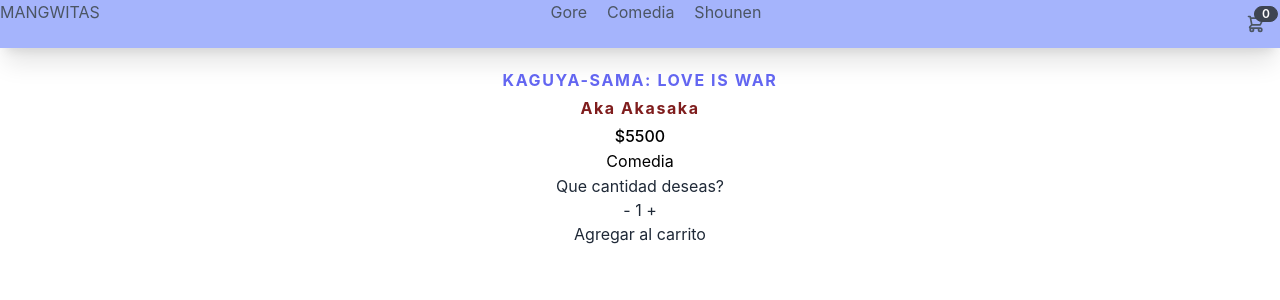
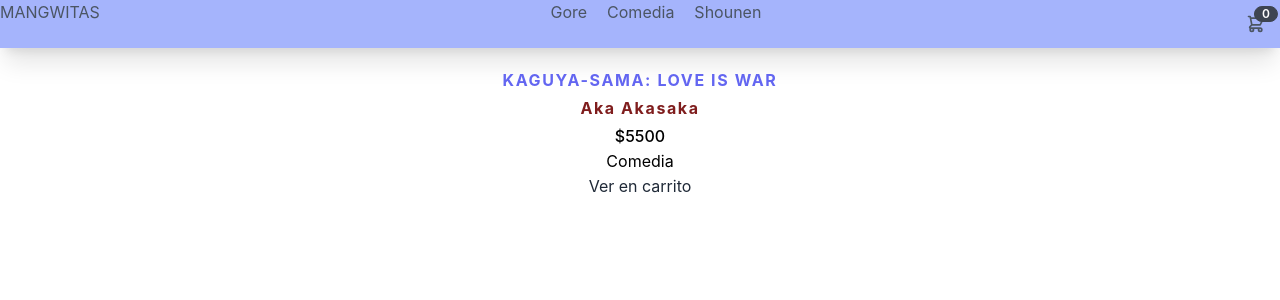
Before and after one commit to NahuelMoyano/RJ-31160-NM, a React (Create React App) app: page /manga/1 in a window 1280 px wide. Both pictures are taken after a click on the button "Agregar al carrito". Shown: the top 300 px of the page. Built offline with nearby package versions, Linux system fonts and the light colour scheme.

Commit message:
sincronizar counter

```diff
--- a/src/componentes/Item.js
+++ b/src/componentes/Item.js
@@ -15,7 +15,7 @@
           <h2>${productos.precio}</h2>
         </span>
         <p className="leading-relaxed text-black">{productos.categoria}</p>
-        <Link to= {`/item/${productos.id}`}  className="text-indigo-500 inline-flex items-center">
+        <Link to= {`/manga/${productos.id}`}  className="text-indigo-500 inline-flex items-center">
           Ver más
         </Link>
         <hr/>
--- a/src/componentes/ItemCount.js
+++ b/src/componentes/ItemCount.js
@@ -13,6 +13,9 @@
       setCount(count - 1)
     }
   }
+  function handleClick() {
+    props.onAdd (count)
+  }
 
   return (
     <div>
@@ -23,7 +26,7 @@
         <button onClick = {handleAdd}>+</button>
       </div>
       <div>
-        <button>Agregar al carrito</button>
+        <button onClick={handleClick}>Agregar al carrito</button>
       </div>
     </div>
   )
--- a/src/componentes/ItemDetail.js
+++ b/src/componentes/ItemDetail.js
@@ -1,7 +1,13 @@
-import React from "react";
+import React, {useState}  from "react";
 import ItemCount from './ItemCount';
 
 const ItemDetail=({producto})=>{
+  const [isInCart, setIsInCart] = useState(false)
+
+  function onAdd (count) {
+    console.log(`Agregaste al carrito ${count} items.`);
+    setIsInCart(true);
+  }
   return(
     <div>
       <div>
@@ -15,7 +21,11 @@
           <h2>${producto.precio}</h2>
         </span>
         <p className="leading-relaxed text-black">{producto.categoria}</p>
-        <ItemCount stock={producto.stock} initial={1}/>
+        { isInCart?
+          <button>Ver en carrito</button>
+        :
+          <ItemCount onAdd= {onAdd} stock={producto.stock} initial={1}/>
+        }
       </div>
     </div>
   );
--- a/src/componentes/ItemDetailContainer.js
+++ b/src/componentes/ItemDetailContainer.js
@@ -14,7 +14,7 @@
   });
 }
 
-function ItemListContainer () {
+function ItemDetailContainer () {
   const [producto, setProducto] = useState([])
   const { itemid } = useParams ();
   useEffect( () =>{
@@ -30,4 +30,4 @@
   )
 }
 
-export default ItemListContainer;
+export default ItemDetailContainer;
```
Also changed, not shown: 1 other file (tests, documents, lock files or other folders).
